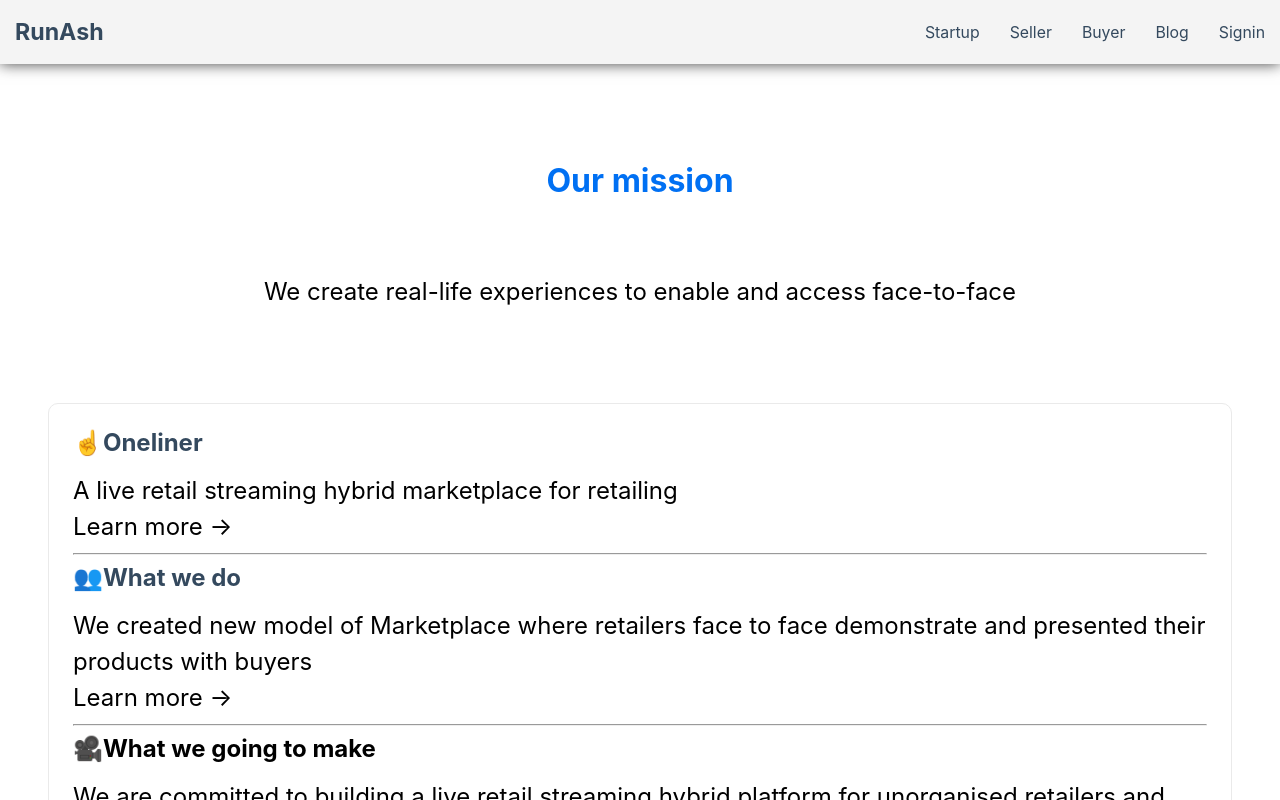
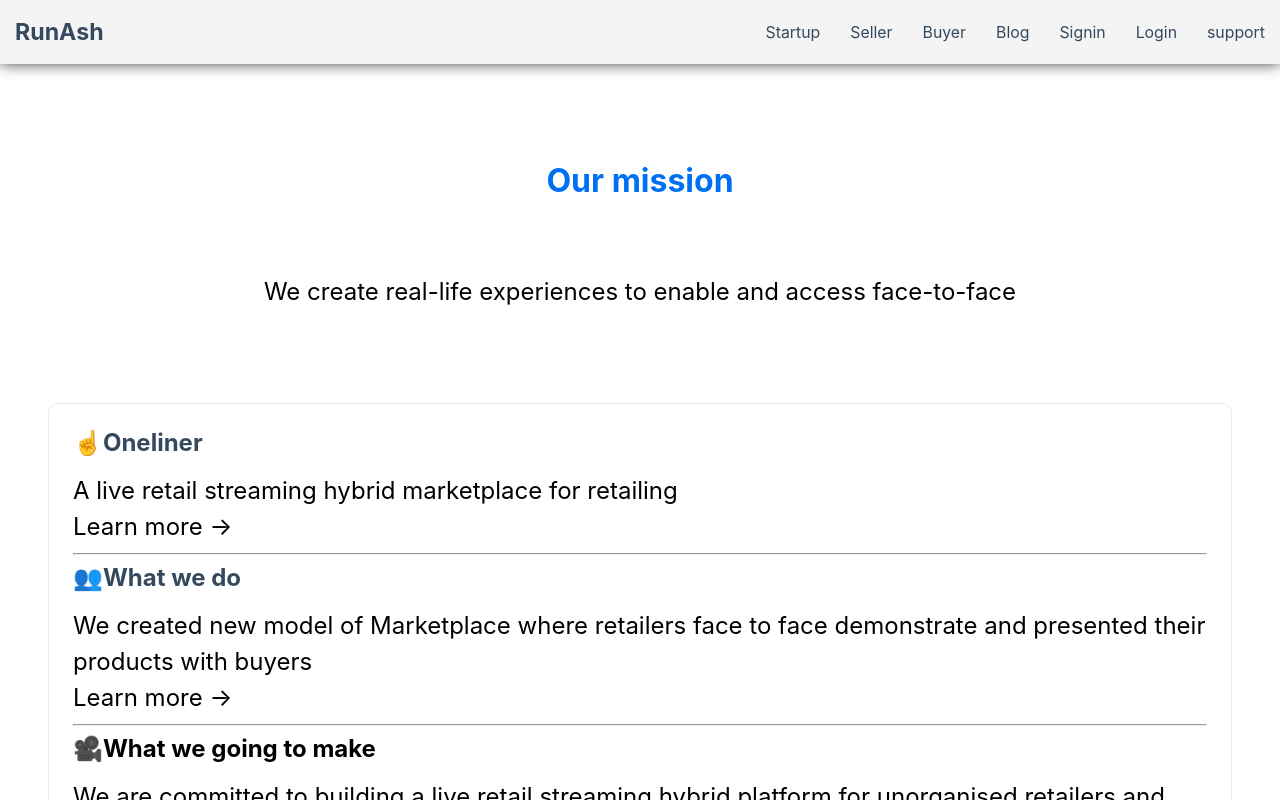
Before and after one commit to rammurmu/next, a Next.js app: page /about in a window 1280 px wide. Shown: the top 800 px of the page. Built offline with nearby package versions, Linux system fonts and the light colour scheme.

Commit message:
Update Navbar.js

```diff
--- a/components/Navbar.js
+++ b/components/Navbar.js
@@ -32,6 +32,16 @@ function Navbar() {
             <a>Signin</a>
           </Link>
        </li>
+       <li>
+          <Link href='/form'>
+            <a>Login</a>
+          </Link>
+       </li>
+       <li>
+          <Link href='/forms'>
+            <a>support</a>
+          </Link>
+       </li>
 
      </ul>
    </nav>
```
